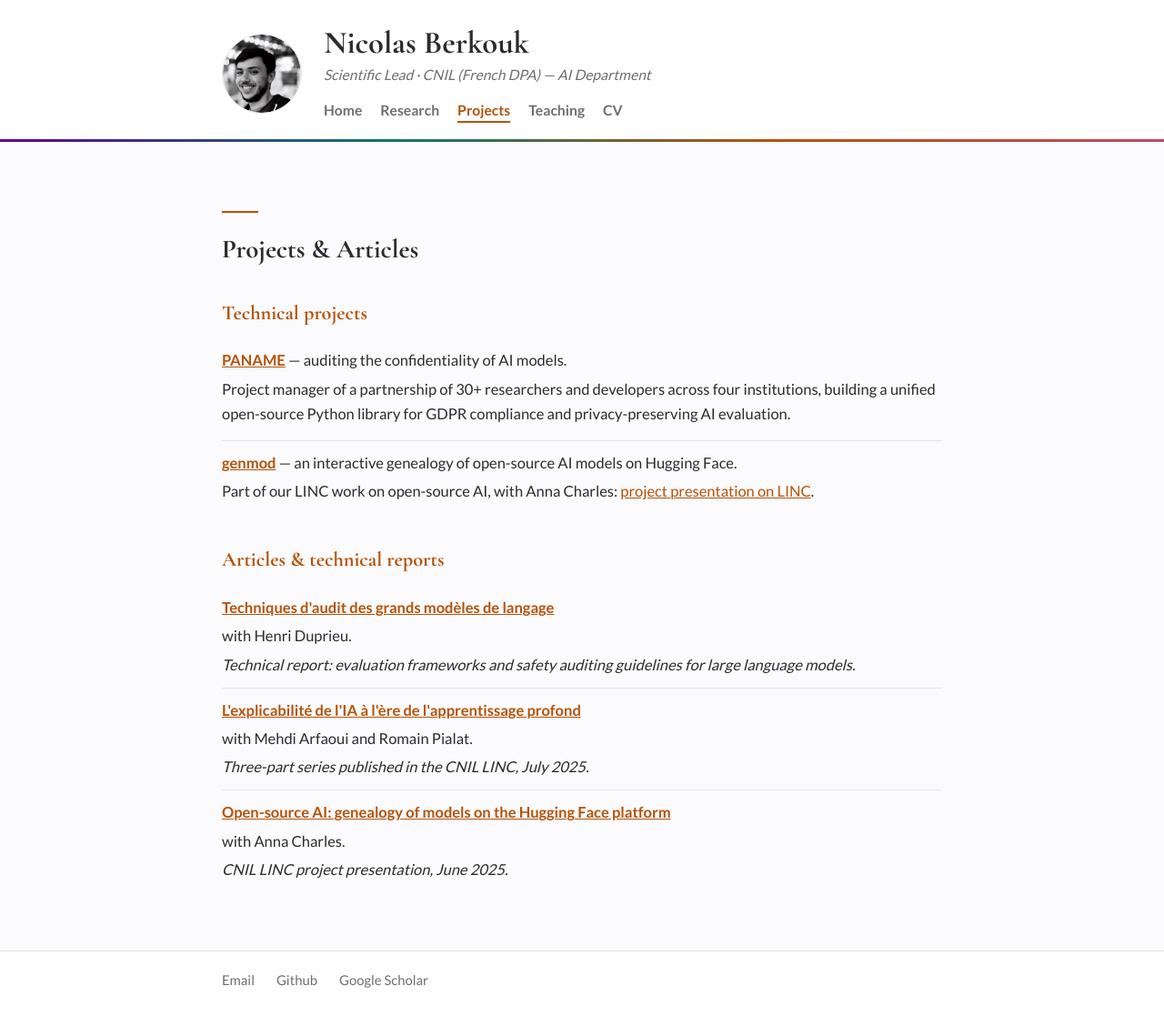
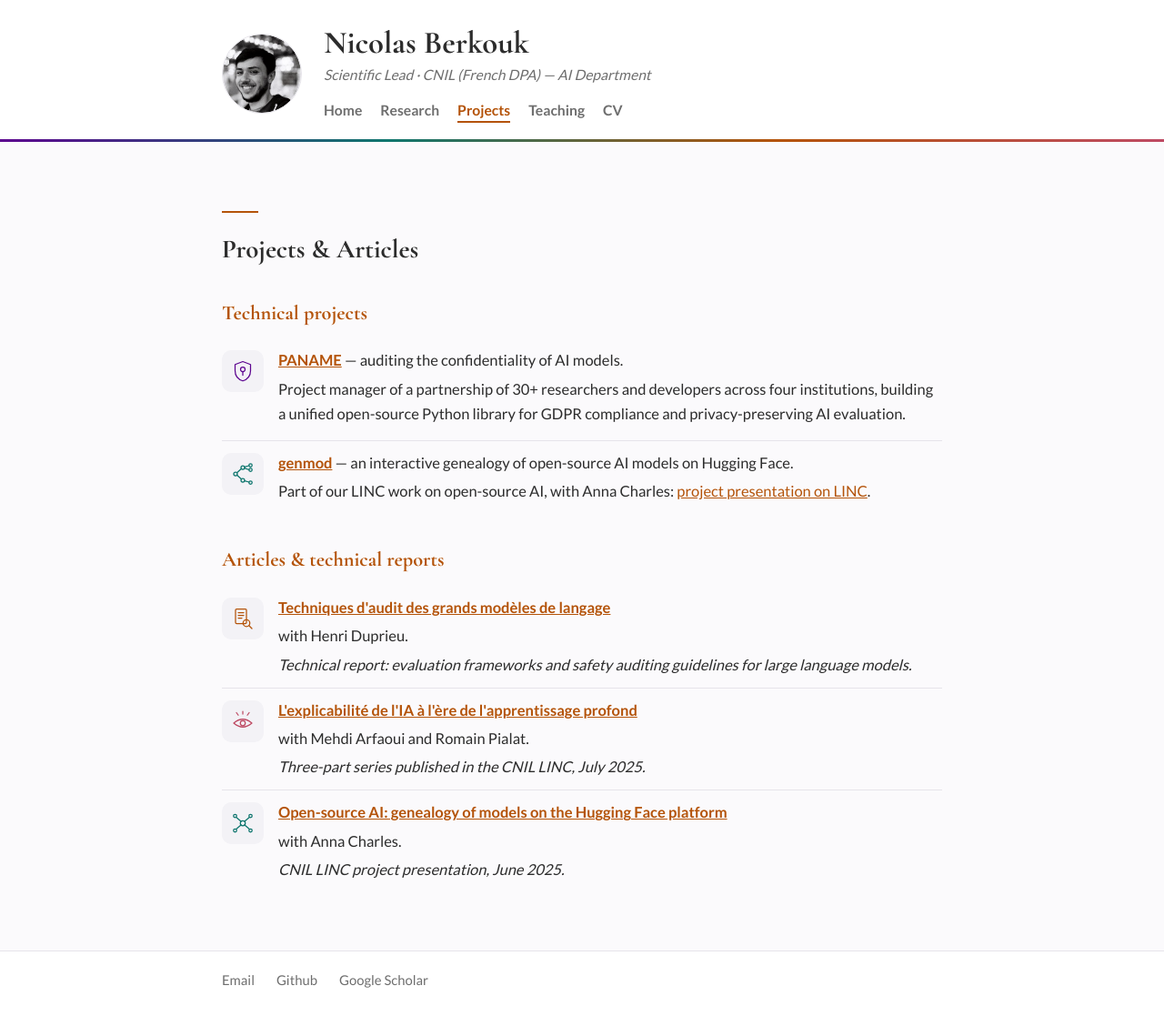
Before and after one commit to nberkouk/nberkouk.github.io, a Jekyll site: the page built from projects.html, in a window 1280 px wide. Shown: the whole page at 91% size. Built offline with Jekyll 4.4.1, drawn with Linux system fonts in a browser that asks for light colours.

Commit message:
Icons: hand-drawn SVG motif set, wired into Projects page
Co-authored-by: Qwen-Coder <qwen-coder@alibabacloud.com>

```diff
--- a/css/main.css
+++ b/css/main.css
@@ -198,6 +198,34 @@ ol.card-list .card::before {
     color: var(--muted);
 }
 
+/* Icon rows */
+li.card-icon {
+    display: flex;
+    gap: 16px;
+    align-items: flex-start;
+}
+
+.icon {
+    width: 46px;
+    height: 46px;
+    flex-shrink: 0;
+    background: #f3f2f6;
+    border-radius: 10px;
+    padding: 9px;
+    margin-top: 2px;
+}
+
+/* Small inline icon for section headings */
+h3 .icon-sm {
+    width: 30px;
+    height: 30px;
+    padding: 6px;
+    border-radius: 7px;
+    background: #f3f2f6;
+    margin-right: 10px;
+    vertical-align: -9px;
+}
+
 /* ===== Media ===== */
 .video-container {
     margin: 20px 0;
--- a/projects.html
+++ b/projects.html
@@ -10,13 +10,19 @@ description: Technical projects and articles — PANAME, genmod, and LINC CNIL a
 <section id="projects-technical">
     <h3>Technical projects</h3>
     <ul class="card-list">
-        <li class="card">
+        <li class="card card-icon">
+            <img class="icon" src="/icons/paname.svg" alt="">
+            <div>
                 <strong><a href="https://www.cnil.fr/fr/paname-un-partenariat-pour-laudit-de-la-confidentialite-des-modeles-dia">PANAME</a></strong> — auditing the confidentiality of AI models.
                 <p>Project manager of a partnership of 30+ researchers and developers across four institutions, building a unified open-source Python library for GDPR compliance and privacy-preserving AI evaluation.</p>
+            </div>
         </li>
-        <li class="card">
+        <li class="card card-icon">
+            <img class="icon" src="/icons/genmod.svg" alt="">
+            <div>
                 <strong><a href="https://huggingface.co/spaces/cnil/genmod">genmod</a></strong> — an interactive genealogy of open-source AI models on Hugging Face.
                 <p>Part of our LINC work on open-source AI, with Anna Charles: <a href="https://linc.cnil.fr/en/open-source-ai-project-genealogy-of-models-and-database-on-the-huggingface-platform">project presentation on LINC</a>.</p>
+            </div>
         </li>
     </ul>
 </section>
@@ -24,20 +30,29 @@ description: Technical projects and articles — PANAME, genmod, and LINC CNIL a
 <section id="projects-articles">
     <h3>Articles &amp; technical reports</h3>
     <ul class="card-list">
-        <li class="card">
+        <li class="card card-icon">
+            <img class="icon" src="/icons/llm-audit.svg" alt="">
+            <div>
                 <strong><a href="https://hal.science/hal-04782667/">Techniques d'audit des grands modèles de langage</a></strong>
                 <p>with Henri Duprieu.</p>
                 <em>Technical report: evaluation frameworks and safety auditing guidelines for large language models.</em>
+            </div>
         </li>
-        <li class="card">
+        <li class="card card-icon">
+            <img class="icon" src="/icons/xai.svg" alt="">
+            <div>
                 <strong><a href="https://linc.cnil.fr/en/explainability-ai-era-deep-learning">L'explicabilité de l'IA à l'ère de l'apprentissage profond</a></strong>
                 <p>with Mehdi Arfaoui and Romain Pialat.</p>
                 <em>Three-part series published in the CNIL LINC, July 2025.</em>
+            </div>
         </li>
-        <li class="card">
+        <li class="card card-icon">
+            <img class="icon" src="/icons/oss.svg" alt="">
+            <div>
                 <strong><a href="https://linc.cnil.fr/en/open-source-ai-project-genealogy-of-models-and-database-on-the-huggingface-platform">Open-source AI: genealogy of models on the Hugging Face platform</a></strong>
                 <p>with Anna Charles.</p>
                 <em>CNIL LINC project presentation, June 2025.</em>
+            </div>
         </li>
     </ul>
 </section>
```
Also changed, not shown: icons/ai-safety.svg (added), icons/aiact.svg (added), icons/barcode.svg (added), icons/diamond.svg (added), icons/genmod.svg (added), icons/llm-audit.svg (added), icons/oss.svg (added), icons/paname.svg (added), icons/policy.svg (added), icons/xai.svg (added). Lines whose indentation alone changed are shown as unchanged.
